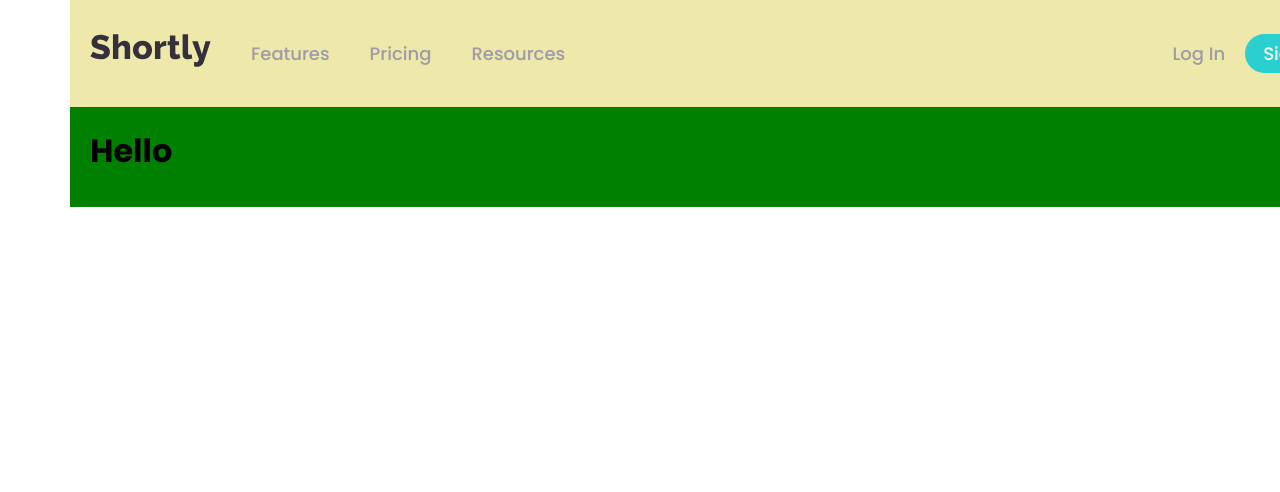
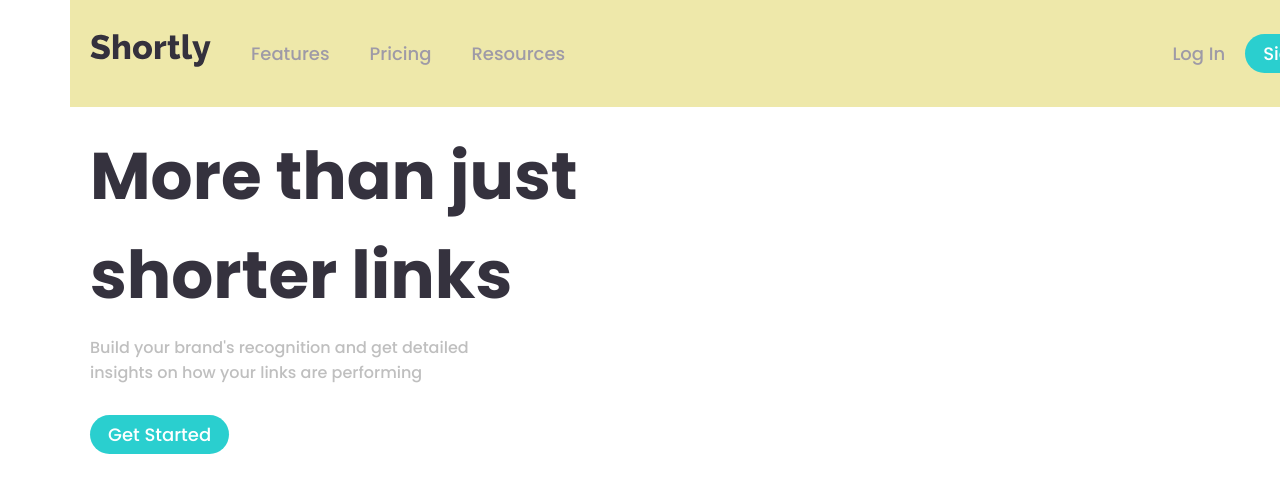
Before and after one commit to Shad-Islam/URL-shortening-API-landing-page, a React (Create React App) app: page / in a window 1280 px wide. Shown: the top 492 px of the page. Built offline with nearby package versions, Linux system fonts and the light colour scheme.

Commit message:
left side of the banner part is completed

```diff
--- a/src/components/Banner.jsx
+++ b/src/components/Banner.jsx
@@ -1,11 +1,28 @@
 import React from "react";
-import { BannerContainer } from "./styles/banner.style";
+import {
+  BannerText,
+  BannerLeft,
+  BannerRight,
+  BannerButton,
+  BannerHeading,
+  BannerContainer,
+} from "./styles/banner.style";
 
 function Banner({ isMenuVisible }) {
   return (
     <div>
       <BannerContainer isMenuVisible={isMenuVisible}>
-        <h1>Hello</h1>
+        <BannerLeft>
+          <BannerHeading>More than just shorter links</BannerHeading>
+          <BannerText>
+            Build your brand's recognition and get detailed insights on how your
+            links are performing
+          </BannerText>
+          <BannerButton>Get Started</BannerButton>
+        </BannerLeft>
+        <BannerRight>
+
+        </BannerRight>
       </BannerContainer>
     </div>
   );
--- a/src/components/styles/banner.style.js
+++ b/src/components/styles/banner.style.js
@@ -1,17 +1,73 @@
 import styled from "styled-components";
 
 const BannerContainer = styled.div`
-  height: 100px;
+  height: 500px;
   width: 1300px;
   padding: 20px;
+  display: flex;
   margin: 0 auto;
-  background-color: green;
-  //   transition: all linear 0.2s;
+  //   background-color: green;
+  transition: all linear 0.2s;
 
   @media (max-width: 600px) {
     width: 100%;
+    flex-direction: column;
     margin-top: ${(props) => (props.isMenuVisible ? "120px" : "0")};
   }
 `;
 
-export { BannerContainer };
+const BannerLeft = styled.div`
+  height: 100%;
+  width: 50%;
+  //   background-color: red;
+
+  @media (max-width: 600px) {
+    width: 100%;
+  }
+`;
+const BannerRight = styled.div`
+  height: 100%;
+  width: 50%;
+  //   background-color: yellow;
+`;
+
+const BannerHeading = styled.h1`
+  font-size: 66px;
+  font-weight: 700;
+  margin-bottom: 10px;
+  color: hsl(255, 11%, 22%);
+`;
+const BannerText = styled.p`
+  margin-bottom: 30px;
+  padding-right: 185px;
+  color: hsl(0, 0%, 75%);
+`;
+
+const BannerButton = styled.button`
+  outline: 0;
+  border: 0;
+  color: #fff;
+  cursor: pointer;
+  font-size: 18px;
+  padding: 6px 18px;
+  border-radius: 24px;
+  transition: all linear 0.7s;
+  background-color: hsl(180, 66%, 49%);
+
+  &:hover {
+    background-color: #9de1e2;
+  }
+
+  @media (max-width: 600px) {
+    // display: none;
+  }
+`;
+
+export {
+  BannerLeft,
+  BannerText,
+  BannerRight,
+  BannerButton,
+  BannerHeading,
+  BannerContainer,
+};
```
